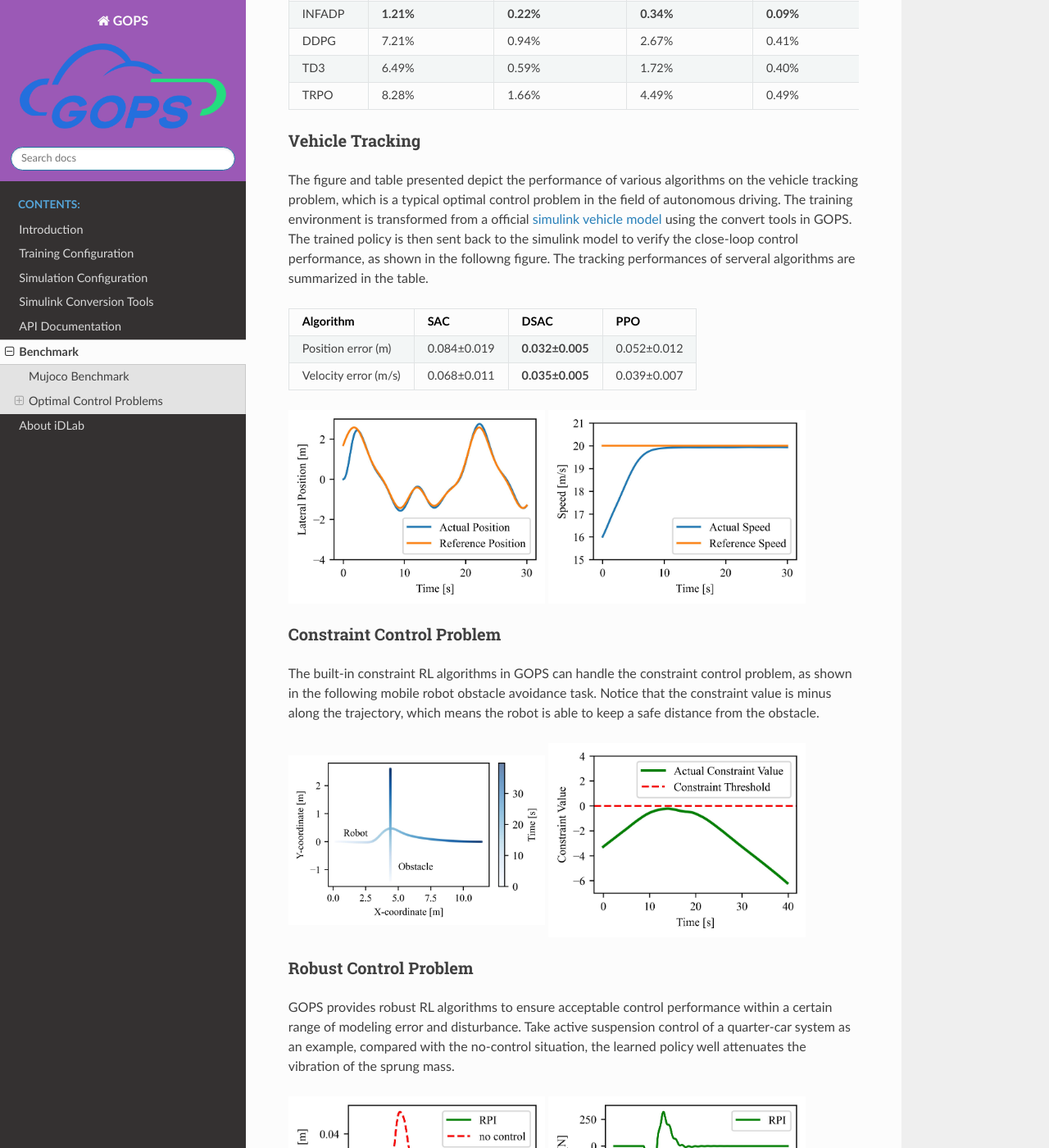
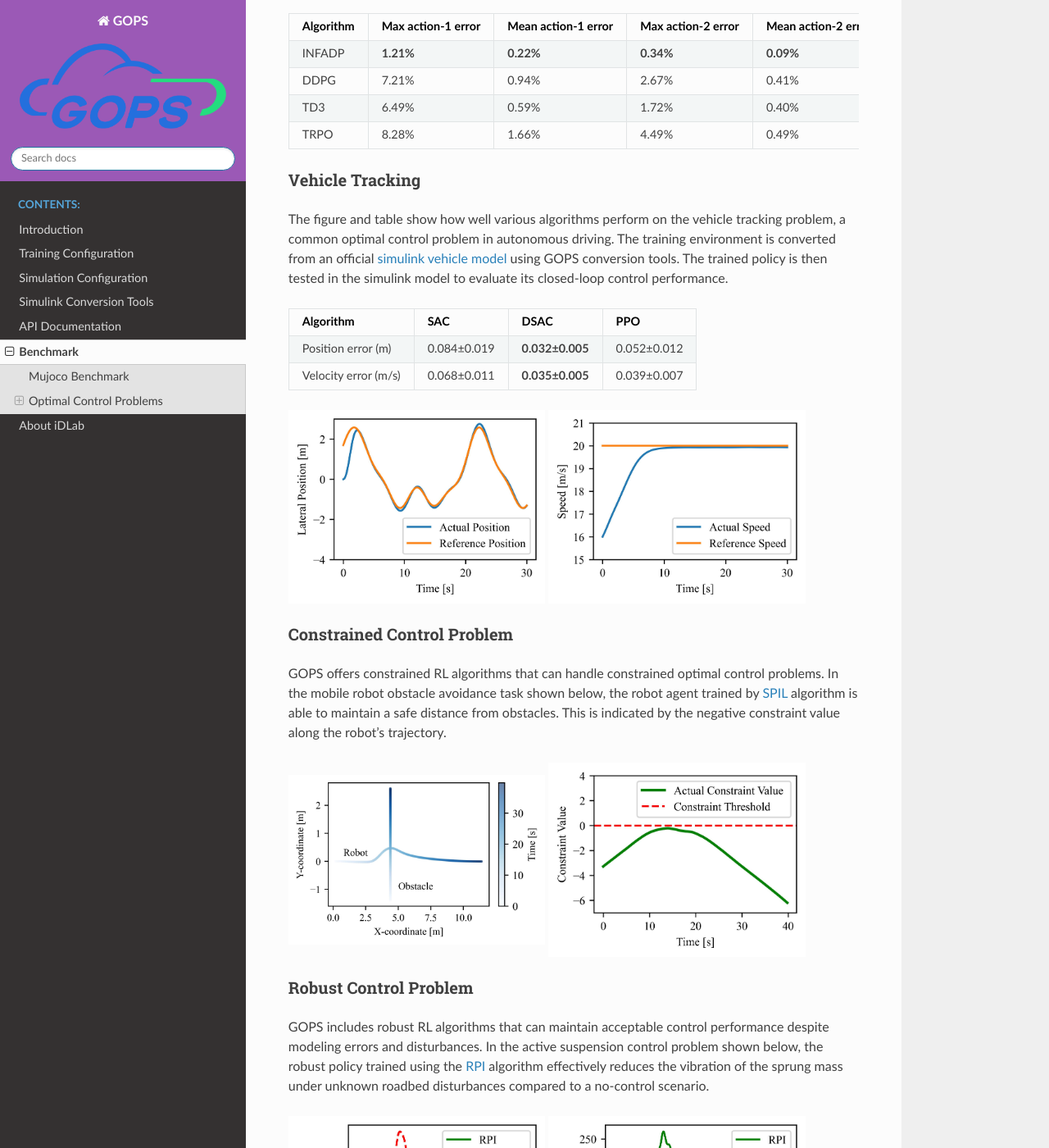
Before and after one commit to Intelligent-Driving-Laboratory/GOPS_DOC, a Sphinx documentation site: the page built from docs/source/benchmark.rst, in a window 1280 px wide and 1400 px high, scrolled down 1336 px. Shown: the whole window at 82% size. Built offline with Sphinx 7.4.7 and the Read the Docs theme 2.0.0, drawn with Linux system fonts in a browser that asks for light colours; some of the changed text lies outside the part shown.

Commit message:
improve english writing

```diff
--- a/docs/source/benchmark.rst
+++ b/docs/source/benchmark.rst
@@ -1,26 +1,27 @@
 
 Benchmark
 =======================================
-Algorithm performance benchmark for Mujoco enviromnents and typical optimal control problems.
+GOPS provides algorithm performance benchmark for Mujoco enviromnents and typical optimal control problems.
 
 Mujoco Benchmark
 ---------------------
-Every experiment is conducted under 5 random seeds for 30M env steps.
+This section presents the performance of a series of model-free RL algorithms in GOPS on the Mujoco environments.
+Every experiment is conducted under 5 random seeds for 1.5M RL iterations (30M environment steps).
 
 .. raw:: html
-   :file: plot_benchmark/benchmark_run2.html
+   :file: ./plot_benchmark/benchmark_run2.html
 
 Optimal Control Problems
 ---------------------------
-Algorithm performance benchmark for some typical industrial optimal control problems, including Linear Quadratic Regulator (LQR),
-tracking problem, constraint control problem, robust control problem.
+This section presents the performance of several algorithms on typical industrial optimal control problems, including linear quadratic regulator (LQR),
+tracking problem, constrained control problem, robust control problem.
 
 LQR
 ^^^^^^^^^^^^^^^^^^^^^^^^^^^^^^^^^
-The figure and table presented depict the performance of various algorithms on the LQR problem with 4 states and 2 control inputs,
-which is a relatively straightforward optimal control problem that can be solved using analytical methods.
-The performance of these algorithms is evaluated based on the degree of similarity between the states and control inputs produced by the learned policies
-and those of the analytical optimal policy.
+The figure and table show how well various algorithms perform on the LQR problem.
+The problem has 4 states and 2 control inputs and can be solved using analytical methods.
+The algorithms are evaluated based on the relative error between the states and control inputs produced by their learned policies
+and those of the analytical solution.
 
 .. image:: figures&videos/LQR_1.jpg
    :width: 45%
@@ -50,11 +51,10 @@ and those of the analytical optimal policy.
 
 Vehicle Tracking
 ^^^^^^^^^^^^^^^^^^^^^^^^^^^^^^^^^
-The figure and table presented depict the performance of various algorithms on the vehicle tracking problem,
-which is a typical optimal control problem in the field of autonomous driving.
-The training environment is transformed from a official `simulink vehicle model`_ using the convert tools in GOPS.
-The trained policy is then sent back to the simulink model to verify the close-loop control performance, as shown in the followng figure.
-The tracking performances of serveral algorithms are summarized in the table.
+The figure and table show how well various algorithms perform on the vehicle tracking problem,
+a common optimal control problem in autonomous driving.
+The training environment is converted from an official `simulink vehicle model`_ using GOPS conversion tools.
+The trained policy is then tested in the simulink model to evaluate its closed-loop control performance.
 
 +------------------------+------------------------+------------------------+------------------------+
 | Algorithm              | SAC                    |  DSAC                  | PPO                    |
@@ -75,10 +75,13 @@ The tracking performances of serveral algorithms are summarized in the table.
 .. _simulink vehicle model: https://ww2.mathworks.cn/help/releases/R2019b/vdynblks/ref/vehiclebody3dof.html
 
 
-Constraint Control Problem
+Constrained Control Problem
 ^^^^^^^^^^^^^^^^^^^^^^^^^^^^^^^^^
-The built-in constraint RL algorithms in GOPS can handle the constraint control problem, as shown in the following mobile robot obstacle avoidance task.
-Notice that the constraint value is minus along the trajectory, which means the robot is able to keep a safe distance from the obstacle.
+GOPS offers constrained RL algorithms that can handle constrained optimal control problems.
+In the mobile robot obstacle avoidance task shown below, the robot agent trained by `SPIL`_ algorithm is able to maintain a safe distance from obstacles.
+This is indicated by the negative constraint value along the robot's trajectory.
+
+.. _SPIL: https://arxiv.org/abs/2102.08539
 
 .. image:: figures&videos/Constraint_1.jpg
    :width: 45%
@@ -90,8 +93,11 @@ Notice that the constraint value is minus along the trajectory, which means the
 
 Robust Control Problem
 ^^^^^^^^^^^^^^^^^^^^^^^^^^^^^^^^^
-GOPS provides robust RL algorithms to ensure acceptable control performance within a certain range of modeling error and disturbance.
-Take active suspension control of a quarter-car system as an example, compared with the no-control situation, the learned policy well attenuates the vibration of the sprung mass.
+GOPS includes robust RL algorithms that can maintain acceptable control performance despite modeling errors and disturbances.
+In the active suspension control problem shown below, the robust policy trained using the `RPI`_ algorithm
+effectively reduces the vibration of the sprung mass under unknown roadbed disturbances compared to a no-control scenario.
+
+.. _RPI: https://arxiv.org/abs/2007.06810
 
 .. image:: figures&videos/Robust_1.jpg
    :width: 45%
```
Also changed, not shown: docs/source/introduction.md (+1 -0 lines).
